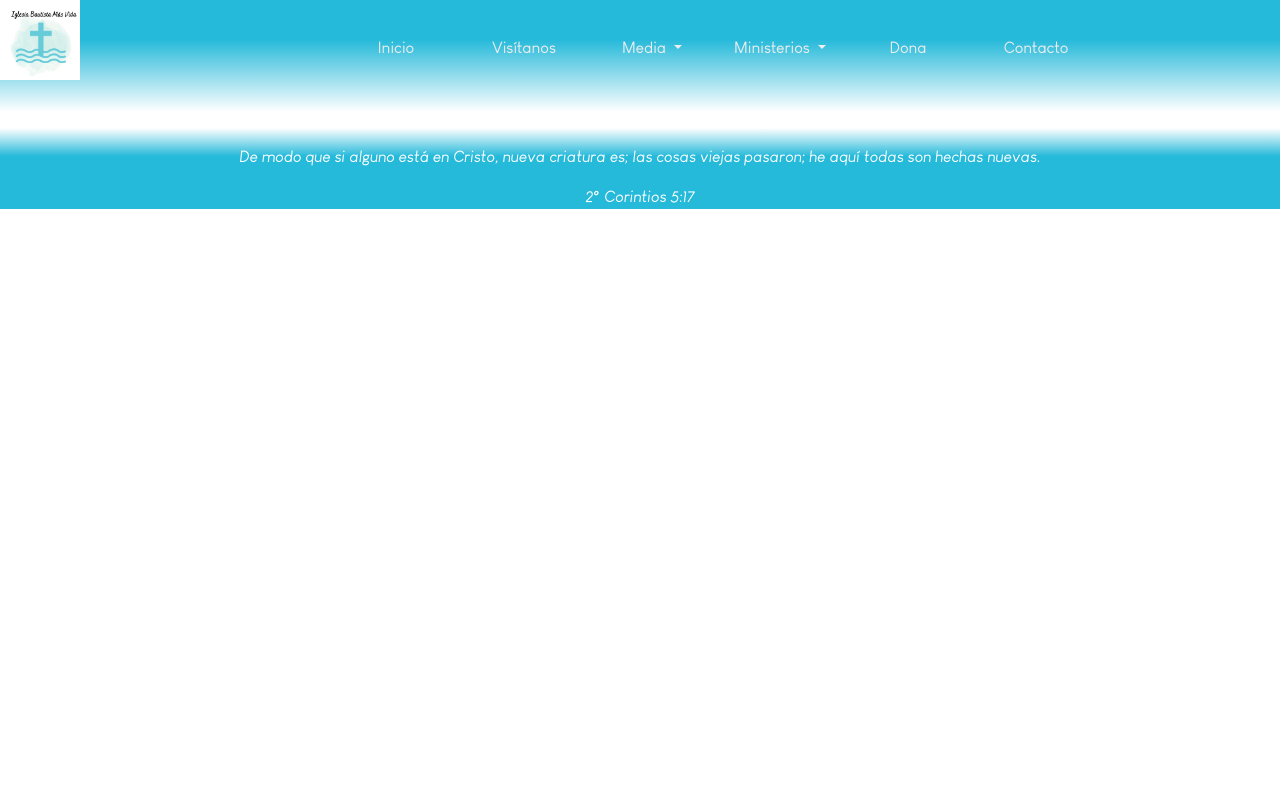
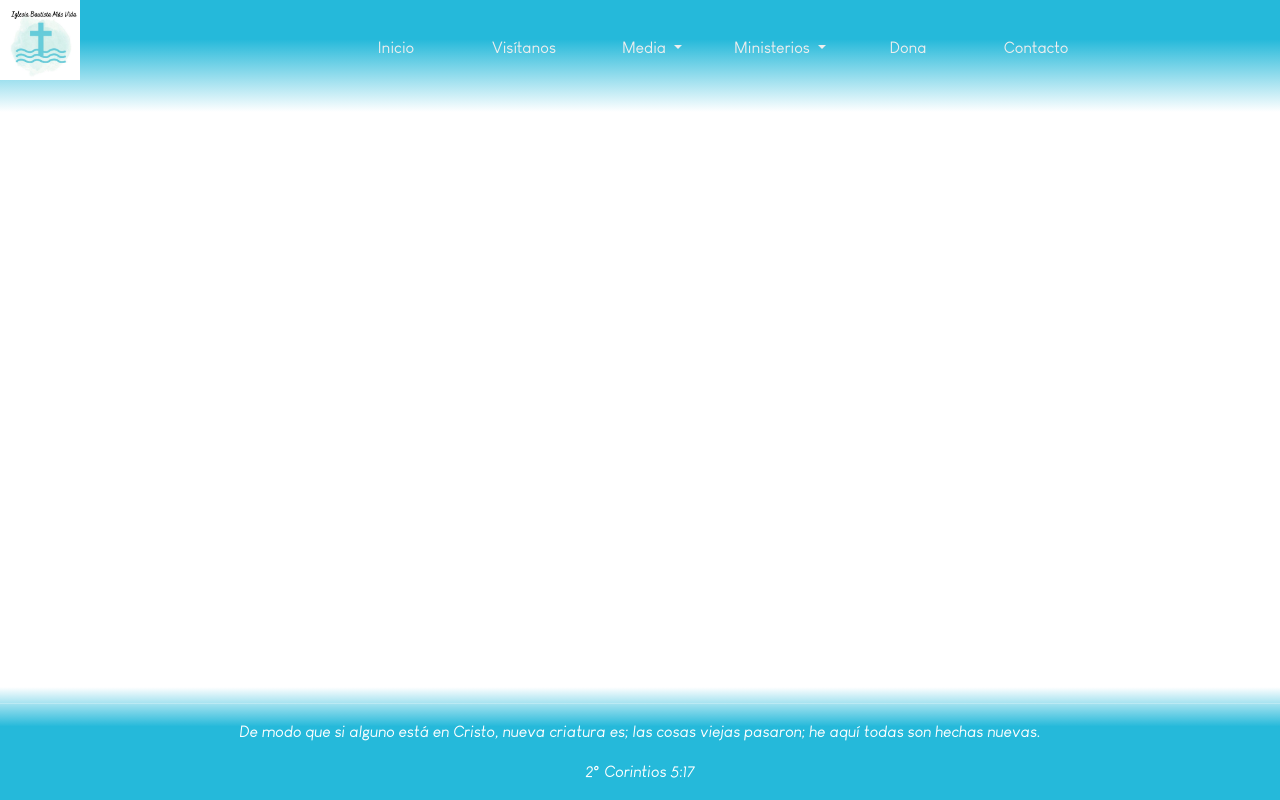
Before and after one commit to mmorac/ibmvweb, an Angular app: page / in a window 1280 px wide. Built offline with nearby package versions, Linux system fonts and the light colour scheme.

Commit message:
Se agregó la página de enseñanzas
Página de enseñanzas creada

Se fijó el footer al fondo de la página

Se eliminó la dependencia a Ng Image Slider

```diff
--- a/package.json
+++ b/package.json
@@ -37,7 +37,6 @@
     "karma-coverage": "~2.2.0",
     "karma-jasmine": "~5.1.0",
     "karma-jasmine-html-reporter": "~2.0.0",
-    "ng-image-slider": "7.0.1",
     "typescript": "^5.3.3"
   }
 }
--- a/src/app/app-routing.module.ts
+++ b/src/app/app-routing.module.ts
@@ -2,10 +2,12 @@ import { NgModule } from '@angular/core';
 import { RouterModule, Routes } from '@angular/router';
 import { DeclaracionComponent } from './componentes/declaracion/declaracion.component';
 import { VisitanosComponent } from './componentes/visitanos/visitanos.component';
+import { EnsenanzasComponent } from './componentes/ensenanzas/ensenanzas.component';
 
 const routes: Routes = [
   {path:'declaracion', component:DeclaracionComponent},
   {path:'visitanos', component:VisitanosComponent},
+  {path:'ensenanzas', component:EnsenanzasComponent},
 ];
 
 @NgModule({
--- a/src/app/app.module.ts
+++ b/src/app/app.module.ts
@@ -10,9 +10,7 @@ import { MinisteriosComponent } from './componentes/ministerios/ministerios.comp
 import { AcercaComponent } from './componentes/acerca/acerca.component';
 import { DonaComponent } from './componentes/dona/dona.component';
 import { VisitanosComponent } from './componentes/visitanos/visitanos.component';
-import { HttpClient, HttpClientModule } from '@angular/common/http';
-
-
+import { HttpClientModule } from '@angular/common/http';
 
 @NgModule({
   declarations: [
--- a/src/app/componentes/ensenanzas/ensenanzas.component.ts
+++ b/src/app/componentes/ensenanzas/ensenanzas.component.ts
@@ -1,4 +1,7 @@
 import { Component } from '@angular/core';
+import { HttpClientModule } from '@angular/common/http';
+import { NgxSpinner, NgxSpinnerService } from 'ngx-spinner';
+import { takeUntil } from 'rxjs';
 
 @Component({
   selector: 'app-ensenanzas',
@@ -9,4 +12,6 @@ import { Component } from '@angular/core';
 })
 export class EnsenanzasComponent {
 
+  constructor(){
+  }
 }
--- a/src/app/componentes/navbar/navbar.component.html
+++ b/src/app/componentes/navbar/navbar.component.html
@@ -25,7 +25,7 @@
                 Media
               </a>
               <ul class="dropdown-menu">
-                <li><a class="dropdown-item" href="#">Enseñanzas</a></li>
+                <li><a class="dropdown-item" routerLink="/ensenanzas">Enseñanzas</a></li>
                 <li><a class="dropdown-item" href="#">Biblioteca</a></li>
               </ul>
             </li>
--- a/src/styles.css
+++ b/src/styles.css
@@ -23,6 +23,10 @@ body{
 }
 
 .pie{
+    position: fixed;
+    left: 0;
+    bottom: 0;
+    width: 100%;
     background: linear-gradient(180deg, rgba(255,255,255,1) 0%, rgba(37,185,218,1) 35%, rgba(37,185,218,1) 100%);
     color: white;
     text-align: center;
```
Also changed, not shown: 1 other file (tests, documents, lock files or other folders).
